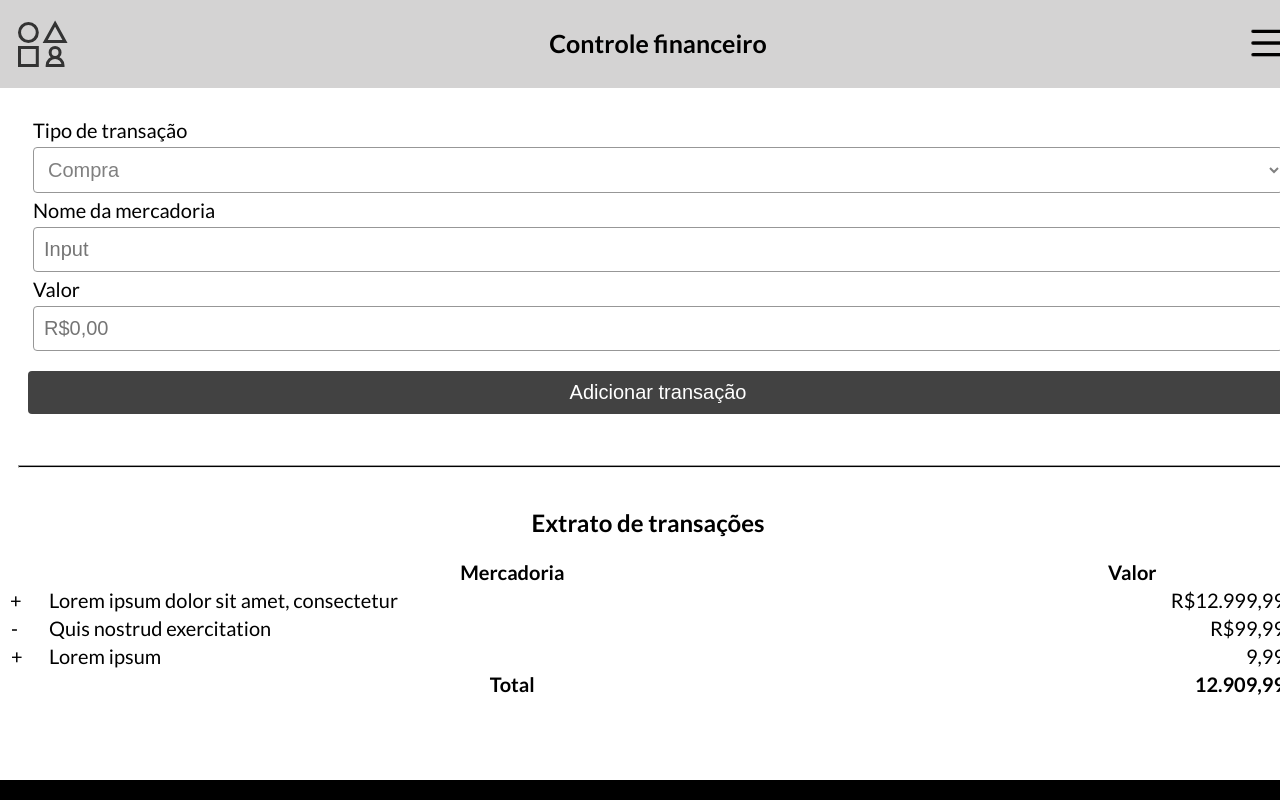
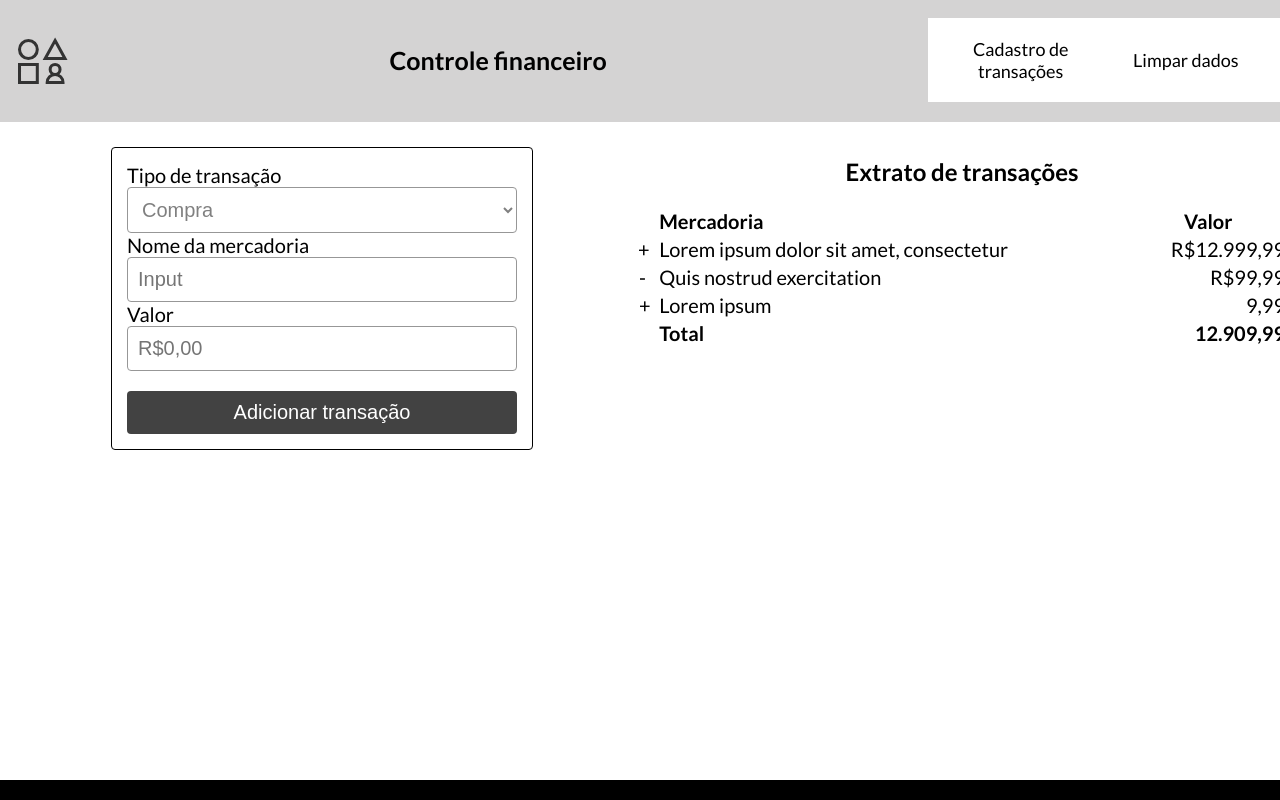
Before and after one commit to deborasouto/controlefinanceiro, a plain HTML site: page index.html in a window 1280 px wide. Shown: the top 800 px of the page. Drawn offline with Linux system fonts and the light colour scheme.

Commit message:
tablet e desktop

```diff
--- a/index.html
+++ b/index.html
@@ -18,7 +18,6 @@
                 <img class="menuicon" src="./menuicon.png">
 
                 <div class="menuaberto">
-                    <div class="menuoptions">
                         <div class="opt1">
                             Cadastro de transações
                         </div>
@@ -27,16 +26,16 @@
                         </div>
                 </div>
             </div>
-            </div>
         </header>
 
 
 
+        <div class="corpo">
 
             <div class="container-form">
                 <form>
-                <div class="tablet">
-                    <div>
+                    <div class="formcampos">
+                        <div class="campoform">
                             <div>
                                 <label for="tipo">Tipo de transação</label>
                             </div>
@@ -48,7 +47,7 @@
                             </div>
                         </div>
 
-                    <div>
+                        <div class="campoform2">
                             <div>
                                 <label for="nome">Nome da mercadoria</label>
                             </div>
@@ -57,7 +56,7 @@
                             </div>
                         </div>
 
-                    <div>
+                        <div class="campoform">
                             <div>
                                 <label for="valor">Valor</label>
                             </div>
@@ -66,7 +65,7 @@
                             </div>
                         </div>
                     </div>
-                    <div>
+                    <div class="tabletbutton">
                         <div>
                             <input type="submit" class="button" value="Adicionar transação">
                         </div>
@@ -107,6 +106,7 @@
                     </tr>
                 </table>
             </div>
+        </div>
         <footer>
 
         </footer>
--- a/style.css
+++ b/style.css
@@ -32,6 +32,9 @@ header {
     width: 50px;
 }
 
+
+/* menu*/
+
 .menuicon {
     width: 50px;
 }
@@ -41,35 +44,27 @@ header {
 }
 
 .menu:hover .menuaberto {
-    display: block;
-    background-color: black;
+    display: flex;
+    flex-direction: column;
+    position: fixed;
+    background-color: rgb(66, 66, 66);
     color: white;
-    position: fixed;
+    top: 0;
+    right: 0;
+    width: 66vw;
     height: 100%;
-    top: 0;
-    padding-right: 50px;
-    font-size: 23px;
-    margin-left: -250;
-    width: 270;
-    padding-top: 60px;
 }
 
-.menu:hover .menuaberto .menuoptions {
-    display: flex;
-    flex-direction: column;
-    align-items: flex-end;
-    line-height: 50px;
+.menuaberto div {
+    width: 100%;
+    padding: 20px;
 }
 
-.opt1:hover {
-    background-color: gray;
-    color: black;
+.menuaberto div:hover {
+    background-color: white;
+    color: rgb(66, 66, 66);
 }
 
-.opt2:hover {
-    background-color: gray;
-    color: black;
-}
 
 /*form*/
 
@@ -119,8 +114,8 @@ hr {
     background-color: black;
     height: 1px;
     width: 100%;
-    margin-bottom: 20px;
-    margin-top: 20px;
+    margin-bottom: 10px;
+    margin-top: 10px;
     margin-left: 10;
 }
 
@@ -160,3 +155,208 @@ footer {
     left: 0;
     bottom: 0;
 }
+
+
+@media only screen and (min-width: 768px) {
+    .corpo {
+
+    }
+
+    .tabletform {
+        display: flex;
+        flex-direction: row;
+
+    }
+
+    .tabletform div {
+        display: flex;
+        flex-direction: column;
+    }
+
+
+
+
+    form {
+        border: 1px solid black;
+        border-radius: 4px;
+        padding: 10px;
+    }
+
+    form div {
+        display: contents;
+    }
+
+    .button {
+        width: 33vw;
+        padding: 10px;
+    }
+
+    .tabletbutton {
+        display: flex;
+        place-content: flex-end
+    }
+
+    hr {
+        display: none;
+    }
+
+
+    .th1 {
+        display: flex;
+    }
+
+
+    .campoform {
+        width: 600;
+        align-items: center;
+    }
+    .campoform2 {
+        align-items: center;
+    }
+
+    .menu:hover .menuaberto {
+        width: 33vw;
+    }
+
+}
+
+@media only screen and (min-width: 1112px) {
+
+    /* menu */
+
+    .menuicon {
+        display: none;
+    }
+
+    .menuaberto {
+        display: flex;
+        flex-direction: row;
+        background-color: #FFFFFF;
+    }
+
+    .menu .menuaberto {
+        pointer-events: none
+
+    }
+
+
+    .menuaberto div {
+        pointer-events: none
+
+    }
+
+    .opt1, .opt2 {
+        text-align: center;
+        display: flex;
+        align-items: center;
+        font-size: 18px;
+    }
+
+
+    /*form*/
+
+    .container-form {
+        display: flex;
+        flex-direction: column;
+        width: auto;
+        justify-content: center;
+        padding: 10px;
+        margin: auto;
+    }
+
+    label {
+
+
+    }
+
+    form div {
+        font-size: 20px;
+        margin: 5px;
+        width: -webkit-fill-available;
+    }
+
+
+    input, select {
+        color: gray;
+        font-size: 20px;
+        justify-content: center;
+        align-items: center;
+        width: 100%;
+        background: #FFFFFF;
+        border: 1px solid #979797;
+        box-sizing: border-box;
+    border-radius: 4px;
+    padding: 10px;
+    }
+
+
+    .button {
+        color: white;
+        background-color: rgb(66, 66, 66);
+        border: transparent;
+        margin-top: 15px;
+    }
+
+    hr {
+        background-color: black;
+        height: 1px;
+        width: 100%;
+        margin-bottom: 10px;
+        margin-top: 10px;
+        margin-left: 10;
+    }
+
+    .formcampos {
+        display: flex;
+        flex-direction: column;
+
+    }
+
+    /*extracto*/
+
+    h2 {
+        font-size: 24px;
+        text-align: center;
+    }
+
+    .extrato {
+        font-size: 20px;
+        justify-content: flex-start;
+        display: flex;
+        flex-direction: column;
+
+    }
+
+    .tabela {
+        font-size: 20px;
+
+    }
+
+    .corpo {
+        display: flex;
+        flex-direction: row;
+    }
+
+    form {
+        width: 400px;
+    }
+
+    .extrato {
+        width: 652px;
+    }
+}
+
+@media only screen and (min-width: 1500px) {
+
+    header {
+        display: flex;
+        flex-direction: row;
+        justify-content: space-evenly;
+    }
+
+    .corpo {
+        width: 70%;
+        padding-left: 15%;
+    }
+
+}
```
Lines whose indentation alone changed are shown as unchanged.
